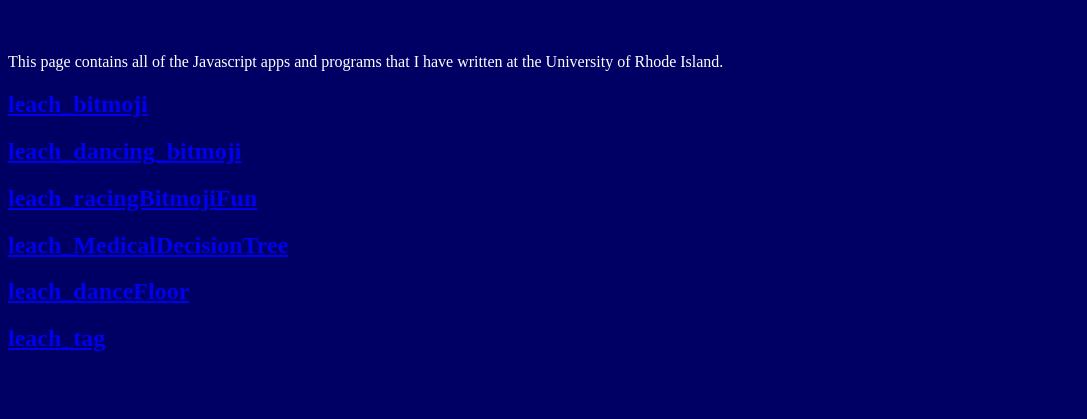
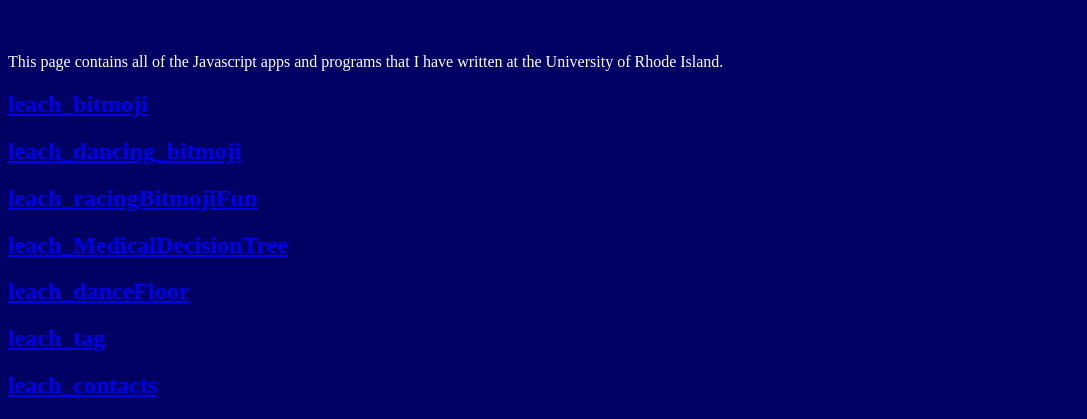
Before and after one commit to AidanL19/AidanL19.github.io, a plain HTML site: page javascripts.html in a window 1280 px wide. Shown: the part 445-864 px from the top of the page, without its empty margins (0-1087 px from the left). Before the commit the page ends 817 px from the top, so only its background shows below. Drawn offline with Linux system fonts and the light colour scheme; a script that the page names is missing.

Commit message:
Add files via upload

```diff
--- a/javascripts.html
+++ b/javascripts.html
@@ -46,5 +46,6 @@
     <h2><a href="https://www.khanacademy.org/computer-programming/leach_medicaldecisiontree/5800058303594496">leach_MedicalDecisionTree</a></h2><script src="https://www.khanacademy.org/computer-programming/leach_medicaldecisiontree/5800058303594496/embed.js?editor=no&buttons=no&author=no&embed=yes"></script>
     <h2><a href="https://www.khanacademy.org/computer-programming/leach_dancefloor/6079279116632064">leach_danceFloor</a></h2><script src="https://www.khanacademy.org/computer-programming/leach_dancefloor/6079279116632064/embed.js?editor=no&buttons=no&author=no&embed=yes"></script>
     <h2><a href="https://www.khanacademy.org/computer-programming/leach_tag/5950513899945984">leach_tag</a></h2><script src="https://www.khanacademy.org/computer-programming/leach_tag/5950513899945984/embed.js?editor=no&buttons=no&author=no&embed=yes"></script>
+    <h2><a href="https://www.khanacademy.org/computer-programming/leach_contacts/5737361224548352">leach_contacts</a></h2><script src="https://www.khanacademy.org/computer-programming/leach_contacts/5737361224548352/embed.js?editor=no&buttons=no&author=no&embed=yes"></script>
 </body>
 </html>
```
